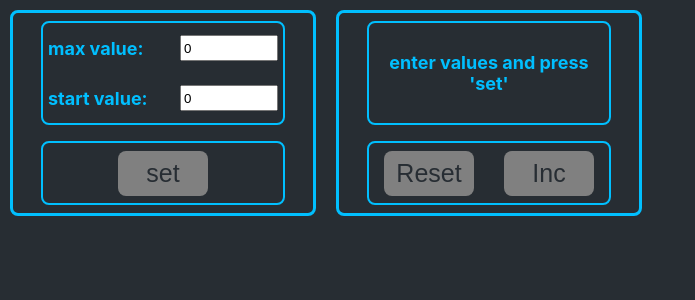
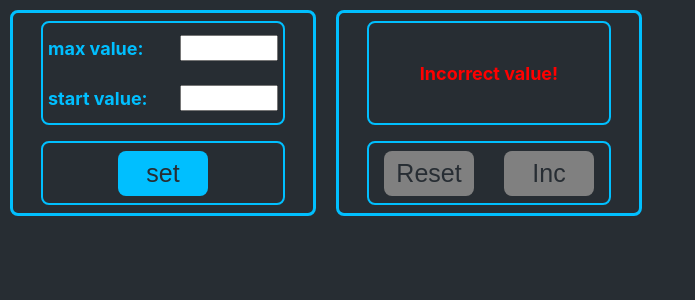
Before and after one commit to prixoddd/counter, a React (Create React App) app: page / in a window 1280 px wide. Shown: the top 300 px of the page, without its empty margins (0-695 px from the left). Built offline with nearby package versions, Linux system fonts and the light colour scheme.

Commit message:
v1 useEffect and localStorage // value fixed + small fixes ++

```diff
--- a/src/App.tsx
+++ b/src/App.tsx
@@ -1,23 +1,31 @@
-import React, {useState} from 'react';
+import React, {useEffect, useState} from 'react';
 import s from './App.module.css'
 import {Scoreboard} from './Components/Scoreboard/Scoreboard';
 import {SbControl} from './Components/SbControll/SbControl';
 
 export type Distype = 'active' | 'disabled' | 'error'
 
+export enum test {
+    ACTIVE = 'active'
+}
+
 function App() {
-    const LocalStartValue = localStorage.getItem('startValue');
-    const LocalMaxValue = localStorage.getItem('maxValue');
 
-    const [startValue, setStartValue] = useState<number>(LocalStartValue ? Number(LocalStartValue) : 0)
-    const [maxValue, setMaxValue] = useState<number>(LocalMaxValue ? Number(LocalMaxValue) : 0)
+
+
+    const [startValue, setStartValue] = useState<any>('')
+    const [maxValue, setMaxValue] = useState<any>('')
     const [disabledButton, setDisabledButton] = useState(true)
 
     const [scoreBoard, setScoreBoard] = useState<number>(0)
     const [disabled, setDisabled] = useState<Distype>('disabled')
+useEffect(() => {
+    const LocalStartValue = localStorage.getItem('startValue');
+    const LocalMaxValue = localStorage.getItem('maxValue');
+    LocalStartValue && setStartValue(LocalStartValue)
+    LocalMaxValue && setMaxValue(LocalMaxValue)
 
-
-
+}, [])
 
     const incScoreBoard = () => {
         setScoreBoard(scoreBoard + 1)
--- a/src/Components/SbControll/SbControl.tsx
+++ b/src/Components/SbControll/SbControl.tsx
@@ -1,7 +1,7 @@
 import React, {ChangeEvent, useEffect} from 'react';
 import s from './SbControl.module.css'
 import {UniButton} from '../Button/UniButton';
-import {Distype} from '../../App';
+import {Distype, test} from '../../App';
 
 type PropsType = {
     controlMaxValue: (n: number) => void
@@ -18,6 +18,7 @@ export function SbControl(props: PropsType) {
 
     useEffect(() => {
         // console.log('max or min changed')
+
         localStorage.setItem('startValue', JSON.stringify(props.startValue));
         localStorage.setItem('maxValue', JSON.stringify(props.maxValue));
         if (props.maxValue === 0) {
@@ -42,12 +43,13 @@ export function SbControl(props: PropsType) {
     }
 
     const setActive = () => {
-        props.setScore("active")
+        props.setScore(test.ACTIVE)
     }
 
     const disabledStart = () => {
-        if (props.startValue < 0) {
+        if (props.startValue < 0 || props.maxValue < props.startValue) {
             props.setDisabledButton(true)
+            props.setScore('error')
             return s.redInput
         } else {
             return ''
@@ -61,6 +63,7 @@ export function SbControl(props: PropsType) {
         if (props.startValue >= 0 || props.maxValue <= 0) {
             if (props.maxValue <= props.startValue || props.maxValue <= 0) {
                 props.setDisabledButton(true)
+                props.setScore('error')
                 return s.redInput
             }
         }
--- a/src/Components/Scoreboard/Scoreboard.module.css
+++ b/src/Components/Scoreboard/Scoreboard.module.css
@@ -46,6 +46,10 @@
     justify-content: center;
 }
 
+.scoreBoard disabled {
+
+}
+
 .scoreBoardDisabled {
     height: 100px;
     width: 240px;
--- a/src/Components/Scoreboard/Scoreboard.tsx
+++ b/src/Components/Scoreboard/Scoreboard.tsx
@@ -25,7 +25,7 @@ export function Scoreboard(props: PropsType) {
             )
         } else {
             return (
-                <div className={s.scoreBoard}>
+                <div className={ s.scoreBoard}>
                     <div className={props.scoreBoard === props.maxValue ? s.red : ""}>
                         {props.scoreBoard}
                     </div>
```
